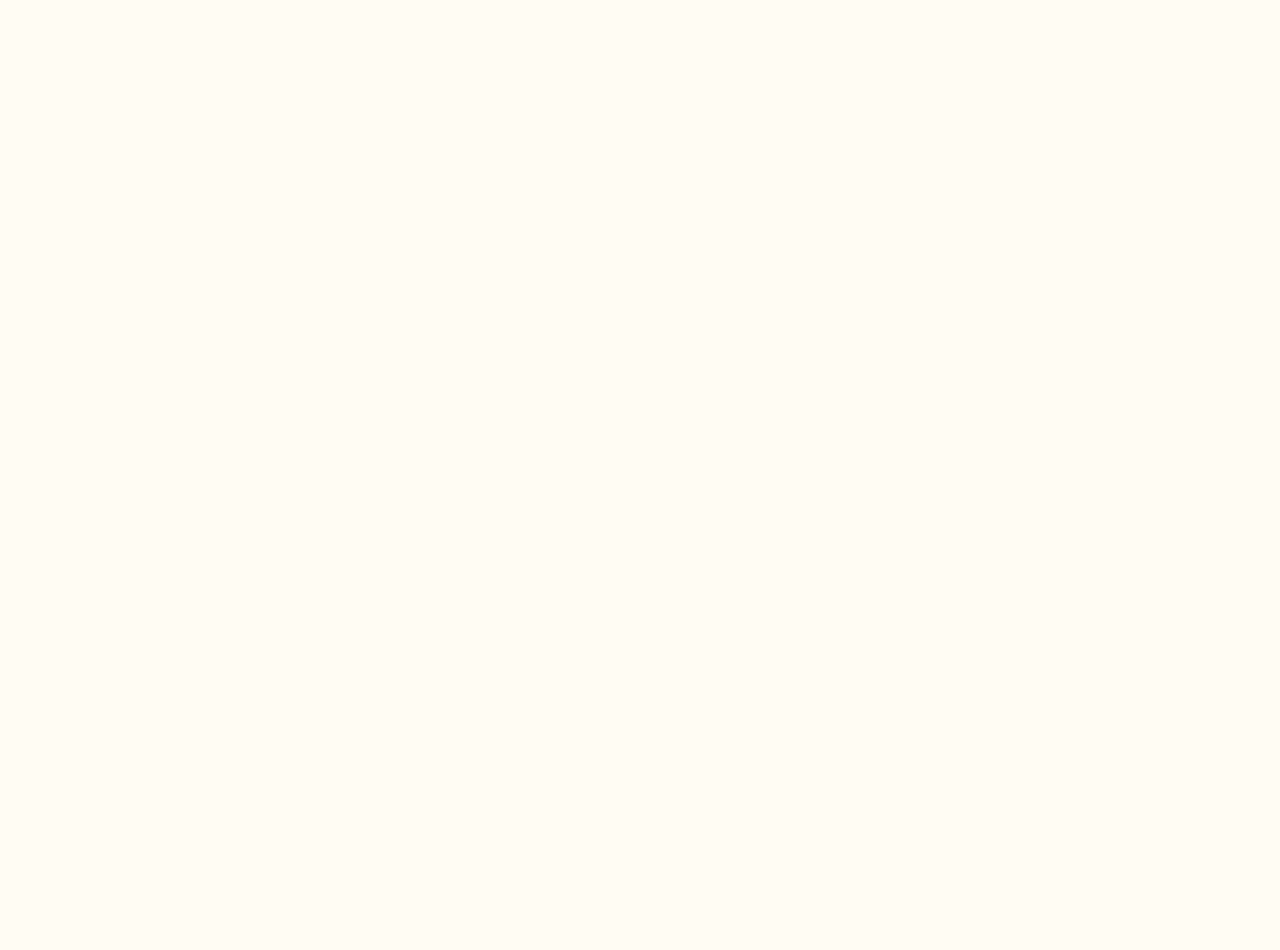
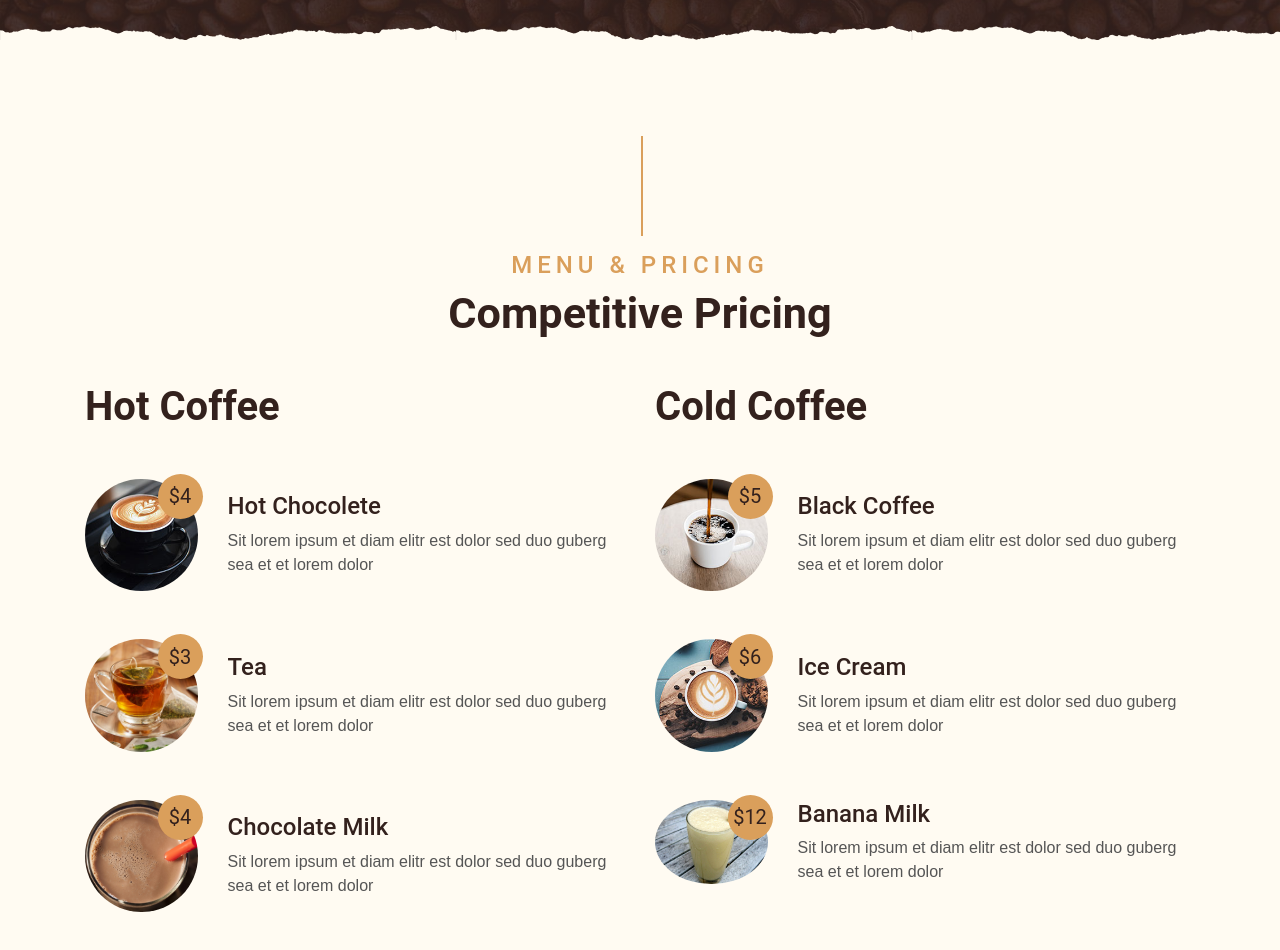
Before and after one commit to AmirAliAzimloo/SSR-SSG-Next13-Pages, a Next.js app: page /Menu in a window 1280 px wide. Shown: the part 360-1310 px from the top of the page. Before the commit the page ends 800 px from the top, so only its background shows below. Built offline with nearby package versions, Linux system fonts and the light colour scheme; data requests are answered from the project's data file.

Commit message:
menu completed

```diff
--- a/components/modules/Navbar/Navbar.tsx
+++ b/components/modules/Navbar/Navbar.tsx
@@ -36,9 +36,9 @@ function Navbar() {
             <Link href="/Services" className={`${styles.nav_link}`}>
               Service
             </Link>
-            <a href="menu.html" className={`${styles.nav_link}`}>
+            <Link href="/Menu" className={`${styles.nav_link}`}>
               Menu
-            </a>
+            </Link>
             <div className={`${styles.dropdown}`}>
               <a
                 href="#"
--- a/components/templates/Menu/Pricing.tsx
+++ b/components/templates/Menu/Pricing.tsx
@@ -1,7 +1,49 @@
+import Card from "@/components/modules/Card/Card";
+import { MenuTypes } from "@/types/serverTypes";
 import React from "react";
 
-function Pricing() {
-  return <div>Pricing</div>;
+interface PricingProps{
+  data:MenuTypes[]
+}
+
+function Pricing({ data }:PricingProps) {
+  return (
+    <div className="container-fluid pt-5">
+      <div className="container">
+        <div className="section-title">
+          <h4
+            className="text-primary text-uppercase"
+            style={{ letterSpacing: "5px" }}
+          >
+            Menu &amp; Pricing
+          </h4>
+          <h1 className="display-4">Competitive Pricing</h1>
+        </div>
+        <div className="row">
+          <div className="col-lg-6">
+            <h1 className="mb-5">Hot Coffee</h1>
+
+            {data
+              .filter((item) => item.type === "hot")
+              .slice(0, 3)
+              .map((item) => (
+                <Card {...item} key={item.id} />
+              ))}
+          </div>
+          <div className="col-lg-6">
+            <h1 className="mb-5">Cold Coffee</h1>
+
+            {data
+              .filter((item) => item.type === "cold")
+              .slice(0, 3)
+              .map((item) => (
+                <Card {...item} key={item.id} />
+              ))}
+          </div>
+        </div>
+      </div>
+    </div>
+  );
 }
 
 export default Pricing;
--- a/pages/Menu/index.tsx
+++ b/pages/Menu/index.tsx
@@ -1,7 +1,31 @@
+import PageHeader from "@/components/modules/PageHeader/PageHeader";
+import Pricing from "@/components/templates/Menu/Pricing";
+import { MenuTypes } from "@/types/serverTypes";
 import React from "react";
 
-function Menu() {
-  return <div>Menu Page :))</div>;
+interface MenuProps{
+  menu:MenuTypes[]
+}
+
+function Menu({ menu }:MenuProps) {
+  return (
+    <>
+      <PageHeader route="Menu" />
+      <Pricing data={menu} />
+    </>
+  );
+}
+
+export async function getStaticProps(context:any) {
+  const res = await fetch("http://localhost:4000/menu");
+  const data:MenuTypes[] = await res.json();
+
+  return {
+    props: {
+      menu: data,
+    },
+    revalidate: 60 * 60 * 12, // 43200 Second = 12h
+  };
 }
 
 export default Menu;
```
